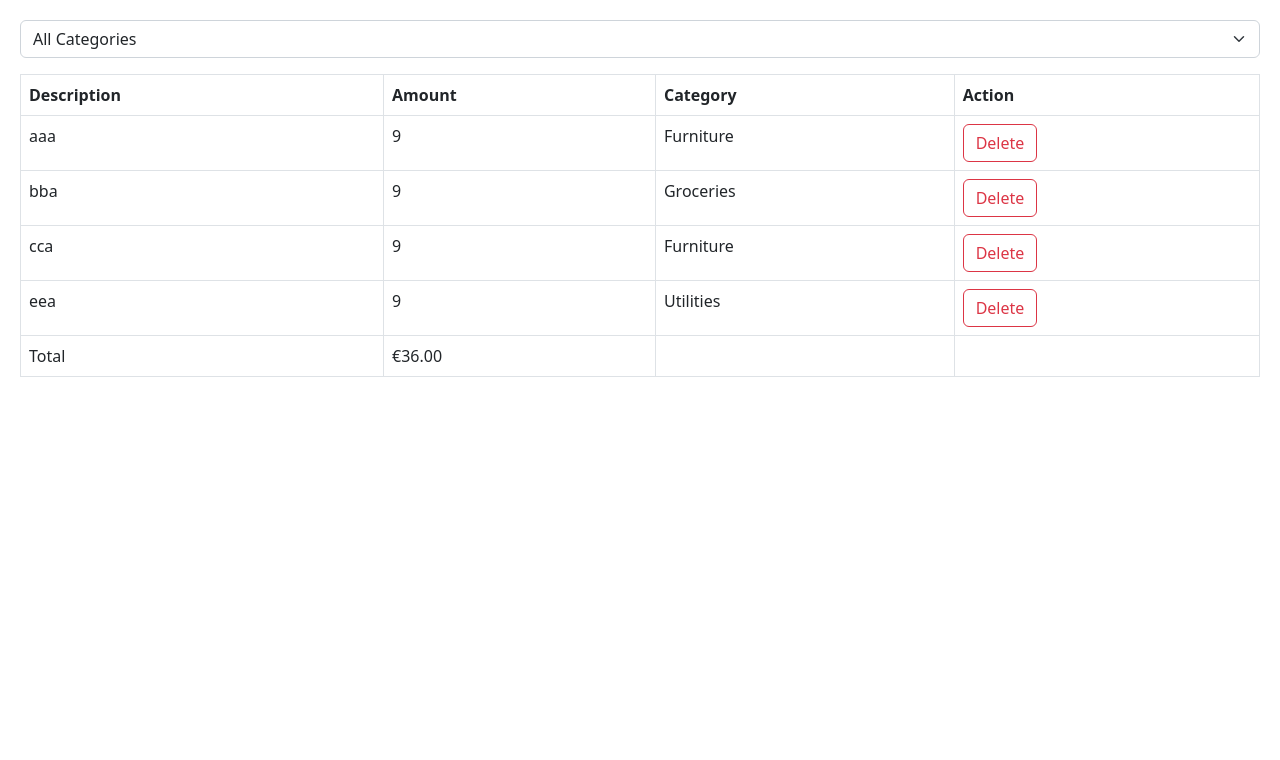
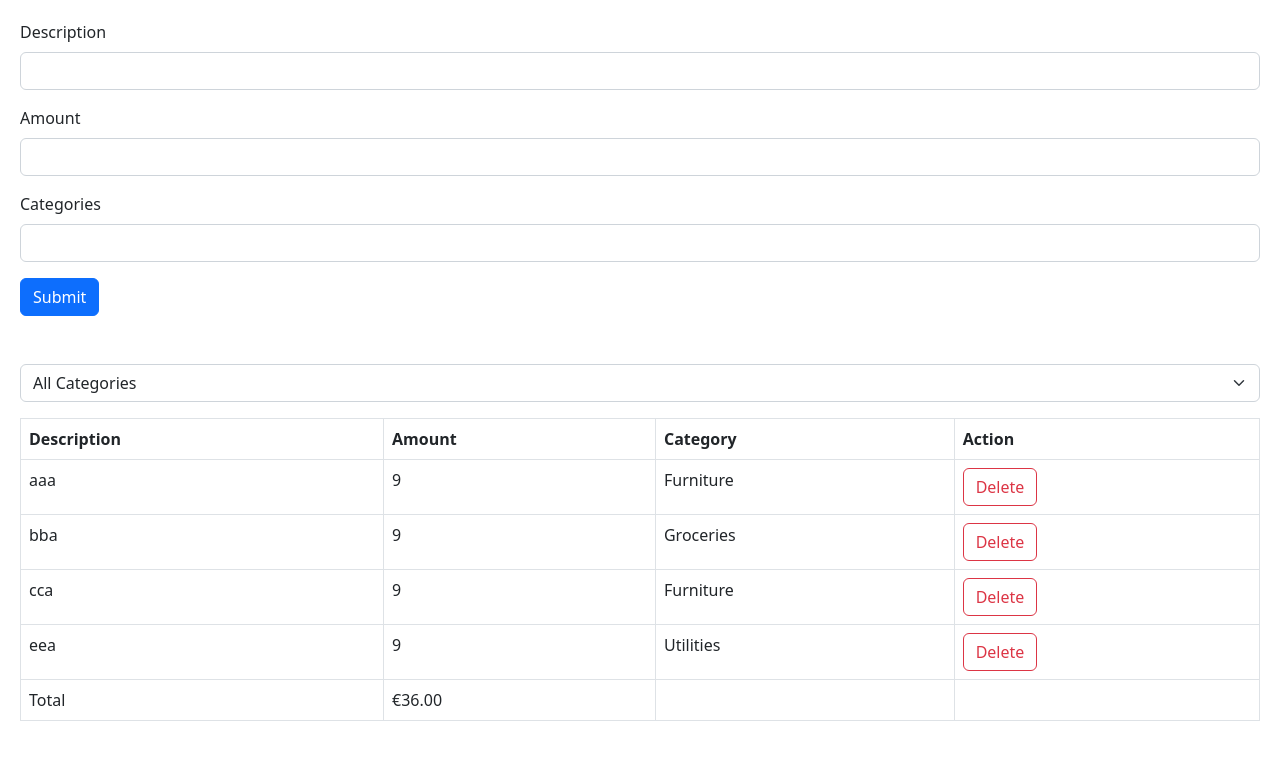
Before and after one commit to AR-Rui-Aly/reacthook-form, a React (Vite) app: page / in a window 1280 px wide. Shown: the top 760 px of the page. Built offline with nearby package versions, Linux system fonts and the light colour scheme.

Commit message:
added validation to the form

```diff
--- a/package.json
+++ b/package.json
@@ -14,7 +14,7 @@
     "react": "^18.2.0",
     "react-dom": "^18.2.0",
     "react-hook-form": "7.43",
-    "zod": "^3.20.6"
+    "zod": "^3.21.4"
   },
   "devDependencies": {
     "@types/react": "^18.0.28",
--- a/src/App.tsx
+++ b/src/App.tsx
@@ -4,6 +4,10 @@
 import ListExpenses from './Expense Tracker/Components/ListExpenses'
 import Form from './components/Form'
 import ExpenseFilter from './Expense Tracker/Components/ExpenseFilter'
+import ExpenseForm from './Expense Tracker/Components/ExpenseForm'
+
+
+
 
 function App() {
 
@@ -24,6 +28,8 @@
   return (
     <div className="App">
 
+      <ExpenseForm />
+
       <div className="mb-3">
         <ExpenseFilter onSelected={(category) => setSelectedCategory(category)}/>
       </div>
--- /dev/null
+++ b/src/Expense Tracker/Categories.ts
@@ -0,0 +1,3 @@
+const Categories = ["Entertainment", "Utilities", "Groceries",] as const;
+
+export default Categories;
--- a/src/Expense Tracker/Components/ExpenseFilter.tsx
+++ b/src/Expense Tracker/Components/ExpenseFilter.tsx
@@ -1,14 +1,16 @@
+import Categories from "../Categories";
+
 interface Props {
   onSelected: (category: string) => void;
 }
+
+
 
 const ExpenseFilter = ({onSelected} : Props) => {
   return (
     <select className="form-select" onChange={(event => onSelected(event.target.value))}>
       <option value="">All Categories</option>
-      <option value="Utilities">Utilities</option>
-      <option value="Groceries">Groceries</option>
-      <option value="Furniture">Furniture</option>
+      {Categories.map(category => <option key={category}>{category}</option>)}
     </select>
   )
 }
--- /dev/null
+++ b/src/Expense Tracker/Components/ExpenseForm.tsx
@@ -0,0 +1,50 @@
+import zod from "zod"
+import { useForm } from 'react-hook-form';
+import { zodResolver } from '@hookform/resolvers/zod';
+import {z} from "zod"
+import Categories from "../Categories";
+
+
+const schema = z.object({
+  description: z.string().min(3, {message: "Description must be greater than 3 chars"}),
+  amount: z.number({invalid_type_error: "Amount must be a number"}).min(1,{message:"at least one unit"}),
+  category: z.enum(Categories, { errorMap: () => ({ message: "Category is required." }) })
+
+})
+
+export type FormData = z.infer<typeof schema>;
+
+
+const ExpenseForm = () => {
+  const { register, handleSubmit, formState:{errors, isValid} } = useForm<FormData>({resolver: zodResolver(schema)});
+
+  return (
+    <form onSubmit={handleSubmit((data) => console.log(data))}>
+      <div className="mb-3">
+        <label htmlFor="Description" className="form-label">Description</label>
+        <input {...register("description")} id="Description" type="text" className="form-control" />
+        {errors.description && <p className="text-danger">{errors.description.message}</p>}
+      </div>
+      <div className="mb-3">
+        <label htmlFor="Amount" className="form-label">Amount</label>
+        <input {...register("amount", { valueAsNumber: true })} id="Amount" type="number" className="form-control" />
+        {errors.amount && <p className="text-danger">{errors.amount.message}</p>}
+      </div>
+      <div className="mb-3">
+        <label htmlFor="" className="form-label">Categories</label>
+        <select {...register("category")} className="form-control">
+          <option></option>
+          {Categories.map(category => <option key={category}>{category}</option>)}
+        </select>
+         {errors.category && <p className="text-danger">{errors.category.message}</p>}
+
+      </div>
+
+      <div className="mb-5">
+        <button type="submit" className="btn btn-primary">Submit</button>
+      </div>
+    </form>
+  )
+}
+
+export default ExpenseForm;
```
Also changed, not shown: 1 other file (tests, documents, lock files or other folders).
